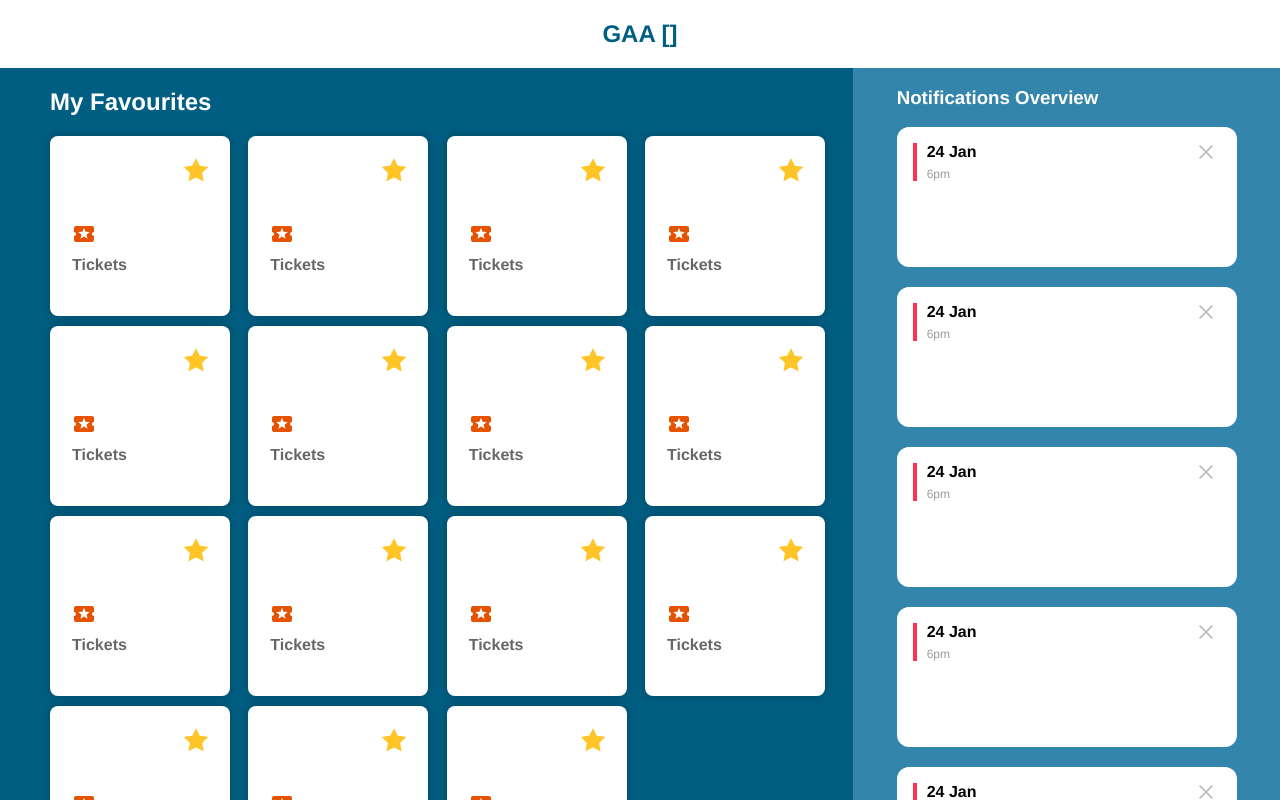
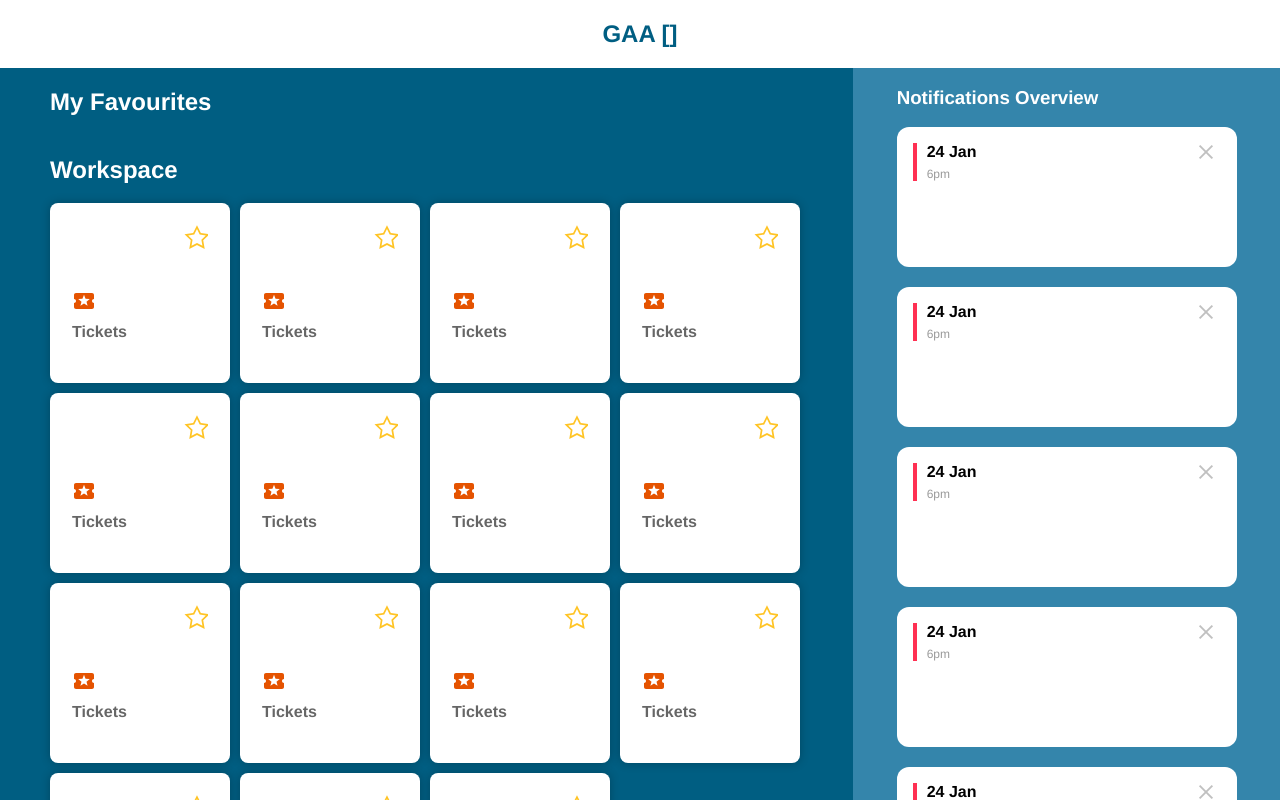
Before and after one commit to theTiv/Club-Dashboard, a Vue app: page / in a window 1280 px wide. Shown: the top 800 px of the page. Built offline with nearby package versions, Linux system fonts and the light colour scheme.

Commit message:
Logic for sorting lists and selecting.

```diff
--- a/src/components/Workspace/Workspace.vue
+++ b/src/components/Workspace/Workspace.vue
@@ -6,8 +6,9 @@
           <h2 class="workspace__title">My Favourites</h2>
         </header>
         <section class="workspace__content">
-          <template v-for="(section, i) in sections">
-            <Card :favourite="true" :cardData="section" :key="i" @CardFavourited="addFav" @CardUnfavourited="removeFav"></Card>
+          <template v-for="(section, i) in favourites">
+            <!-- <div :key="i">{{section}}</div> -->
+            <Card :favourite="true" :cardData="section" :key="i" @CardFavourited="addFav(section)" @CardUnfavourited="removeFav(section)"></Card>
           </template>
         </section>
       </div>
@@ -16,8 +17,9 @@
           <h2 class="workspace__header">Workspace</h2>
         </header>
         <section class="workspace__content">
-          <template v-for="(section, i) in sections">
-            <Card :favourite="false" :cardData="section" :key="i" @CardFavourited="addFav" @CardUnfavourited="removeFav"></Card>
+          <template v-for="(section, i) in displaySections">
+            <!-- <div :key="i">{{section}}</div> -->
+            <Card :favourite="false" :cardData="section" :key="i" @CardFavourited="addFav(section)" @CardUnfavourited="removeFav(section)"></Card>
           </template>
         </section>
       </div>
@@ -28,6 +30,7 @@
 <script>
 /* Your JS goes here */
 import Card from "../Card/Card";
+// var results = [];
 
 export default {
   components: {
@@ -35,9 +38,46 @@ export default {
   },
   data() {
     return {
-    favourites:[],
-    newFav:null
+      favourites:[],
+      // results: [],
+      newFav:{}
     };
+  },
+  // computed: {
+  //       displayFavourites() {
+
+  //         const arr1 = [1,2,3]
+  //         const arr2 = [4,5,6]
+  //         const arr3 = [...favourites, ...arr2] //arr3 ==> [1,2,3,4,5,6]
+  //         const arr = daysArray.concat(courseHwork);
+  //         const sorted_arr = arr.sort();
+  //         const results = [];
+
+  //         for (let i = 0; i < arr.length - 1; i++) {
+  //             if (sorted_arr[i + 1] == sorted_arr[i]) {
+  //                 results.push(sorted_arr[i]);
+  //             }
+  //         }
+
+  //       return { results }
+  //   }
+  // },
+  computed: {
+        displaySections: function ()  {
+          var results = [];
+        this.sections.forEach(sourceElement => {
+          console.log(this.favourites)
+          let targetElement = this.favourites.find(targetElement => {
+          return sourceElement['id'] === targetElement['id'];
+        })
+           console.log('targetElements')
+    // console.log(this.favourites)
+        targetElement ? '': results.push(sourceElement);
+  })
+   console.log('results')
+   console.log(results)
+        return results
+    }
   },
   mounted() {
     if(localStorage.getItem('favourites')) {
@@ -50,18 +90,20 @@ export default {
   },
   methods: {
     addFav(value) {
+      console.log(value)
       this.newFav = value;
-      this.favourites.push(this.newFav);
-      this.saveFavs();
+      const matchingValue = this.favourites.includes(this.newFav);
+      if (!matchingValue) {
+        this.favourites.push(this.newFav);
+        this.saveFavs();
+      }
     },
     removeFav(value) {
-
       for( var i = 0; i < this.favourites.length; i++){
         if ( this.favourites[i] === value) {
         this.favourites.splice(i, 1);
         }
       }
-
       this.saveFavs();
     },
     saveFavs() {
@@ -99,6 +141,6 @@ export default {
   display: grid;
   position: relative;
   grid-gap: 10px;
-  grid-template-columns: repeat(auto-fit, minmax(180px, 1fr));
+  grid-template-columns: repeat(auto-fit, minmax(180px, 180px));
 }
 </style>
```
